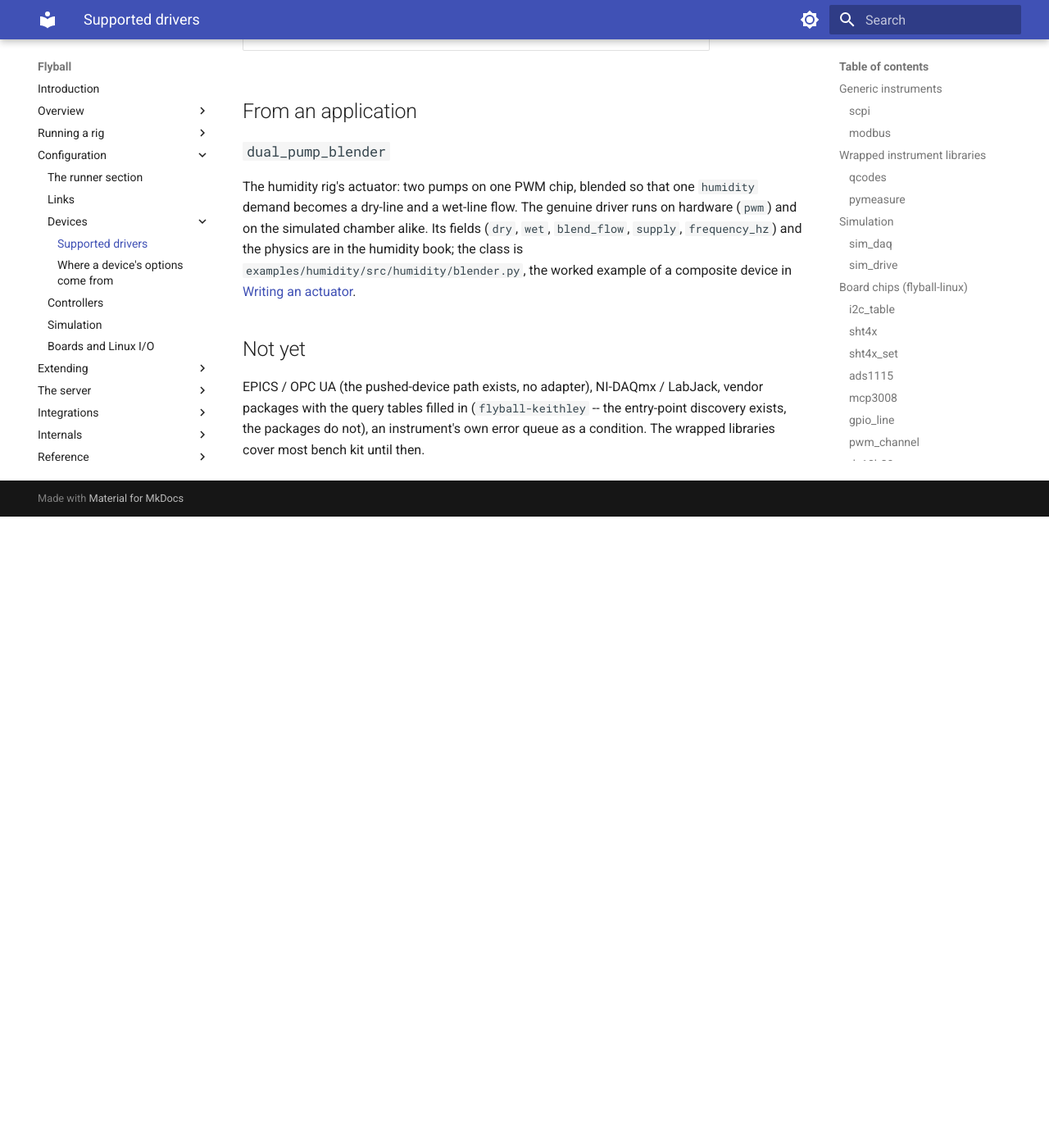
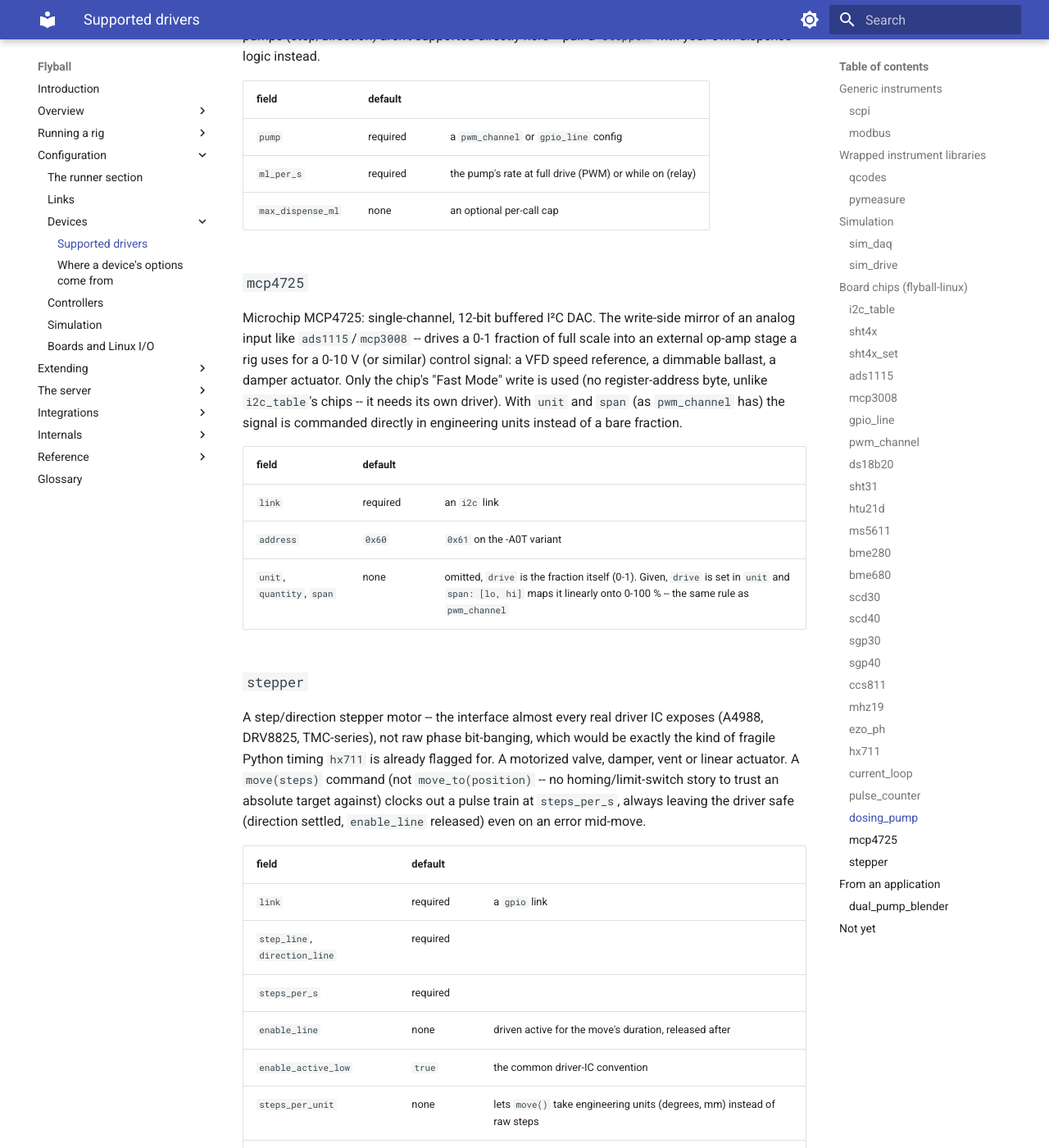
Before and after one commit to bengineer42/flyball, an MkDocs documentation site: the page built from book/src/2-config/devices/drivers.md, in a window 1280 px wide and 1400 px high, scrolled down 14751 px. Shown: the whole window at 82% size. Built offline with MkDocs 1.6.1 and Material for MkDocs 9.7.7, drawn with Linux system fonts in a browser that asks for light colours; the version menu is left out; before the commit the page ends 15381 px from its top, so only the background shows below that; some of the changed text lies outside the part shown.

Commit message:
book: document mcp4725 and stepper (the two drivers built tonight that never got a ## section), fix dosing_pump's now-stale claim that no pulse-generating actuator link exists

```diff
--- a/book/src/2-config/devices/drivers.md
+++ b/book/src/2-config/devices/drivers.md
@@ -39,6 +39,8 @@ one of the board drivers; a simulation the two `sim_*`. If none fits,
 | [`current_loop`](#current_loop) | a 4-20 mA instrument, over an existing ADC | `ads1115`/`mcp3008` | `flyball-linux` |
 | [`pulse_counter`](#pulse_counter) | a hall-effect flow meter | `gpio` | `flyball-linux` |
 | [`dosing_pump`](#dosing_pump) | dispense a volume from a peristaltic pump | `pwm_channel`/`gpio_line` | `flyball-linux` |
+| [`mcp4725`](#mcp4725) | a 0-10 V-class analog control signal (a VFD, a dimmable ballast, a damper) | `i2c` | `flyball-linux` |
+| [`stepper`](#stepper) | a step/direction stepper motor: a motorized valve, damper or vent | two `gpio_line`s | `flyball-linux` |
 | [`dual_pump_blender`](#dual_pump_blender) | the humidity rig's split-range blender | `pwm`, `sim_humidity_chamber` | `examples/humidity` |
 
 Browsing what's available before wiring a rig: `linux/drivers-manifest.yaml`
@@ -488,14 +490,60 @@ A peristaltic pump, PWM-driven DC or a relay: a `dispense(volume_ml)`
 command on top of an existing `pwm_channel` or `gpio_line`, converting a
 volume to a run duration from one calibration point. Always stops the
 pump on the way out, including on an error mid-dispense. Stepper-driven
-pumps (step/direction) aren't supported -- no pulse-generating actuator
-link exists yet.
+pumps (step/direction) aren't supported directly here -- pair a `stepper`
+with your own dispense logic instead.
 
 | field | default | |
 | --- | --- | --- |
 | `pump` | required | a `pwm_channel` or `gpio_line` config |
 | `ml_per_s` | required | the pump's rate at full drive (PWM) or while on (relay) |
 | `max_dispense_ml` | none | an optional per-call cap |
+
+### `mcp4725`
+
+Microchip MCP4725: single-channel, 12-bit buffered I²C DAC. The write-side
+mirror of an analog input like `ads1115`/`mcp3008` -- drives a 0-1
+fraction of full scale into an external op-amp stage a rig uses for a
+0-10 V (or similar) control signal: a VFD speed reference, a dimmable
+ballast, a damper actuator. Only the chip's "Fast Mode" write is used
+(no register-address byte, unlike `i2c_table`'s chips -- it needs its own
+driver). With `unit` and `span` (as `pwm_channel` has) the signal is
+commanded directly in engineering units instead of a bare fraction.
+
+| field | default | |
+| --- | --- | --- |
+| `link` | required | an `i2c` link |
+| `address` | `0x60` | `0x61` on the -A0T variant |
+| `unit`, `quantity`, `span` | none | omitted, `drive` is the fraction itself (0-1). Given, `drive` is set in `unit` and `span: [lo, hi]` maps it linearly onto 0-100 % -- the same rule as `pwm_channel` |
+
+### `stepper`
+
+A step/direction stepper motor -- the interface almost every real driver
+IC exposes (A4988, DRV8825, TMC-series), not raw phase bit-banging, which
+would be exactly the kind of fragile Python timing `hx711` is already
+flagged for. A motorized valve, damper, vent or linear actuator. A
+`move(steps)` command (not `move_to(position)` -- no homing/limit-switch
+story to trust an absolute target against) clocks out a pulse train at
+`steps_per_s`, always leaving the driver safe (direction settled,
+`enable_line` released) even on an error mid-move.
+
+| field | default | |
+| --- | --- | --- |
+| `link` | required | a `gpio` link |
+| `step_line`, `direction_line` | required | |
+| `steps_per_s` | required | |
+| `enable_line` | none | driven active for the move's duration, released after |
+| `enable_active_low` | `true` | the common driver-IC convention |
+| `steps_per_unit` | none | lets `move()` take engineering units (degrees, mm) instead of raw steps |
+| `pulse_width_s` | `0.0005` | how long the step line is held high per pulse |
+
+`position` -- the raw step count -- is `[R]` only (readable on demand,
+never published/recorded by default): internal plumbing for the move
+command, not a quantity a rig cares to trend. A rig-file `signals:`
+override cannot widen this to `[RP]` unless the driver names it a
+[ceiling](../../7-reference/rig-file.md) -- `stepper` doesn't, on
+purpose, so upgrading it needs a driver code change, not a config
+change.
 
 ## From an application
 
```
